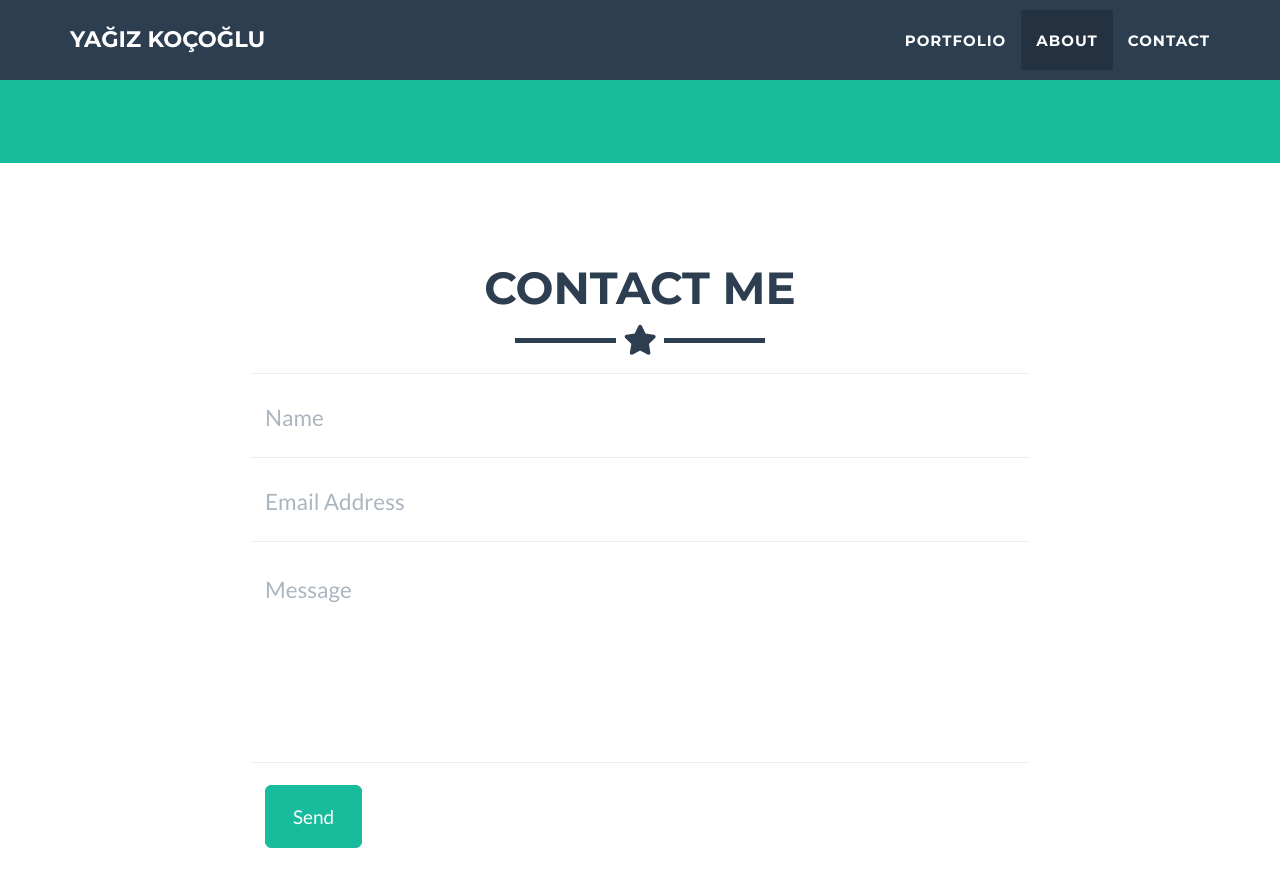
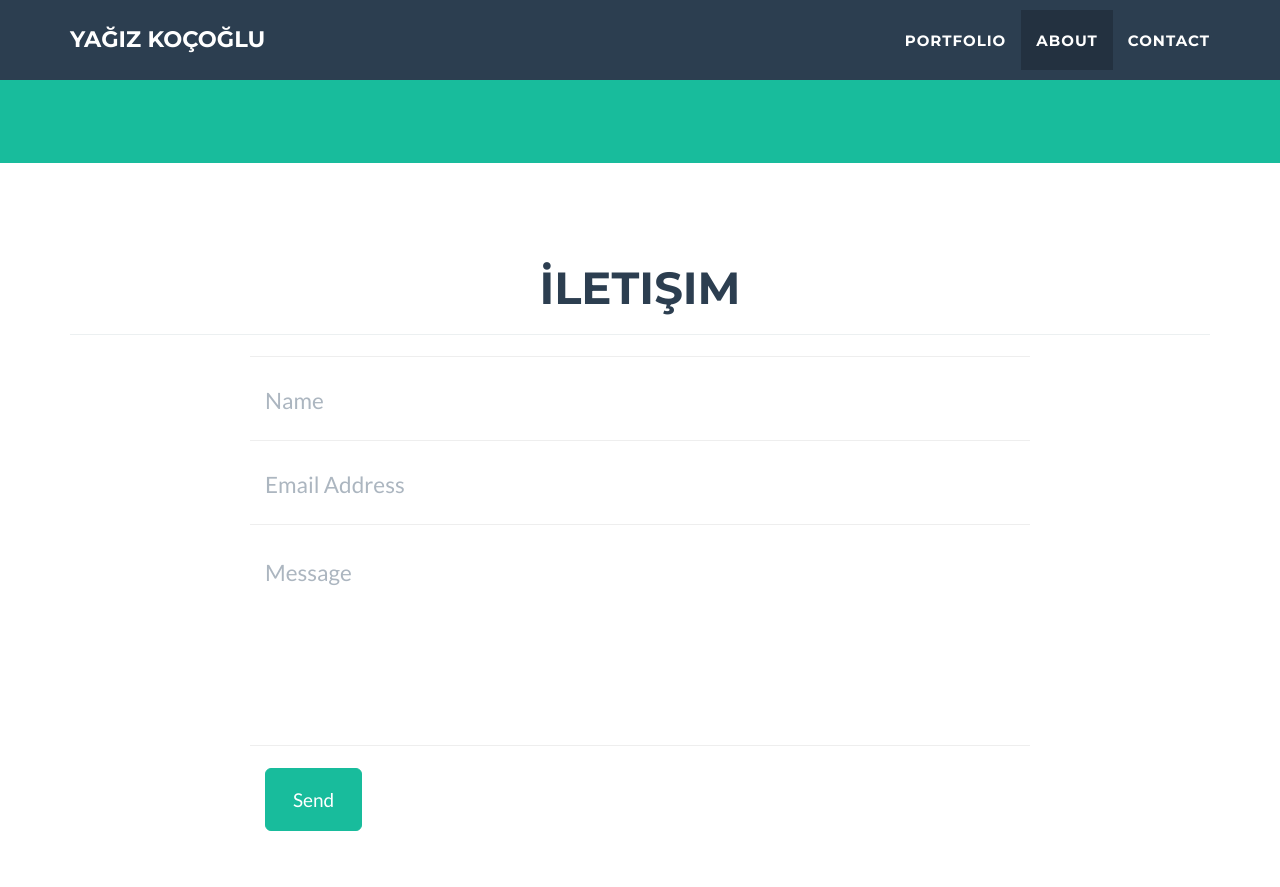
Before and after one commit to yaggy12/yagizkocoglu.github.io, a Jekyll site: the page built from _posts/2014-07-17-project-2.markdown, in a window 1280 px wide and 900 px high, scrolled down 2327 px. Shown: the top 887 px of the window. Built offline with Jekyll 4.4.1, drawn with Linux system fonts in a browser that asks for light colours.

Commit message:
Update contact_static.html

```diff
--- a/_includes/contact_static.html
+++ b/_includes/contact_static.html
@@ -1,10 +1,10 @@
 <!-- Contact Section -->
-<section id="contact">
+<section id="İletişim">
   <div class="container">
     <div class="row">
       <div class="col-lg-12 text-center">
-        <h2>Contact Me</h2>
-        <hr class="star-primary">
+        <h2>İletişim</h2>
+        <hr class="light">
       </div>
     </div>
     <div class="row">
```
